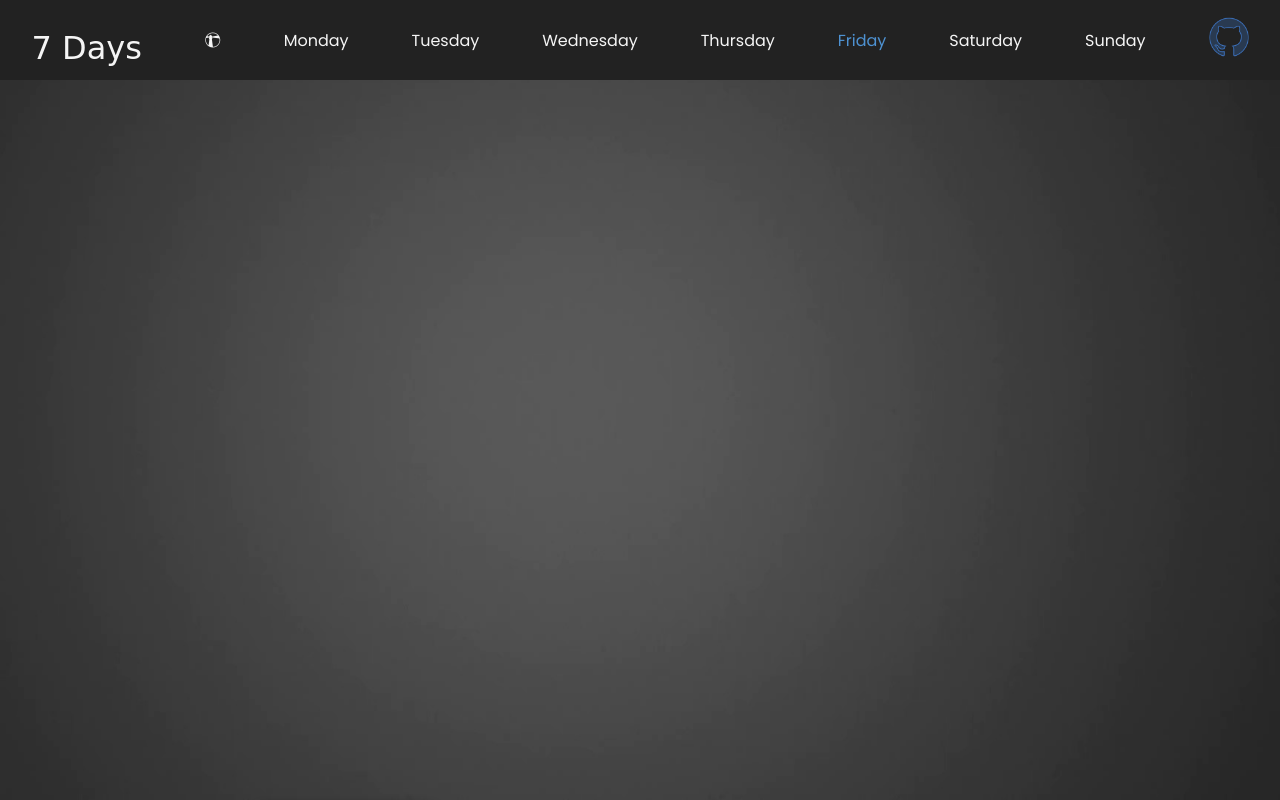
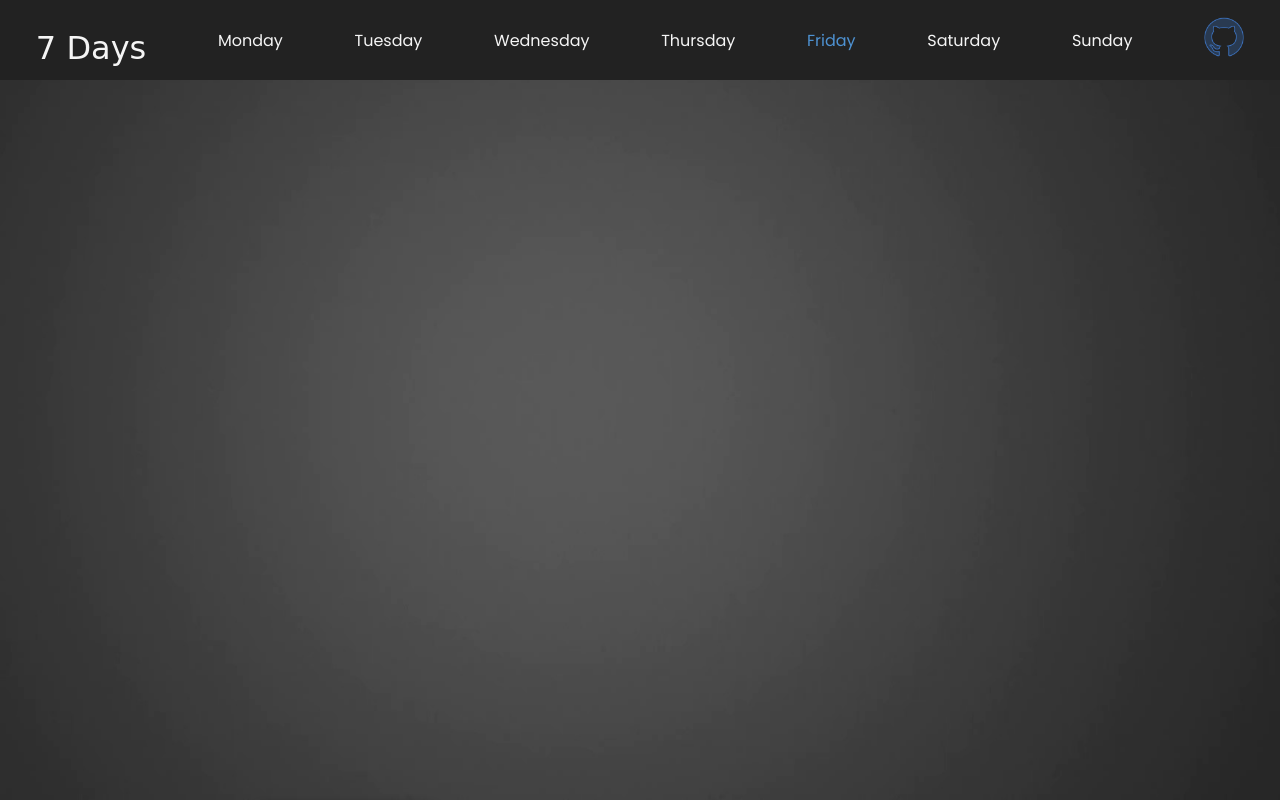
Before and after one commit to MusaAktasMA/sevendays, a plain HTML site: page friday.html in a window 1280 px wide. Drawn offline with nearby package versions, Linux system fonts and the light colour scheme; a web font is replaced by a local one.

Commit message:
Add files via upload

```diff
--- a/friday.html
+++ b/friday.html
@@ -14,7 +14,7 @@
 </head>
 <body>
     <nav class="navbar">
-        <a class="logo" href="index.html">7 Days</a><i class="fa-brands fa-watchman-monitoring light"></i>
+        <a class="logo" href="index.html">7 Days</a>
         <a class="days" href="monday.html">Monday</a>
         <a class="days" href="tuesday.html">Tuesday</a>
         <a class="days" href="wednesday.html">Wednesday</a>
```
Also changed, not shown: monday.html (+1 -2 lines), saturday.html (+1 -1 lines), sunday.html (+1 -1 lines), thursday.html (+1 -1 lines), tuesday.html (+1 -1 lines), wednesday.html (+1 -1 lines).
